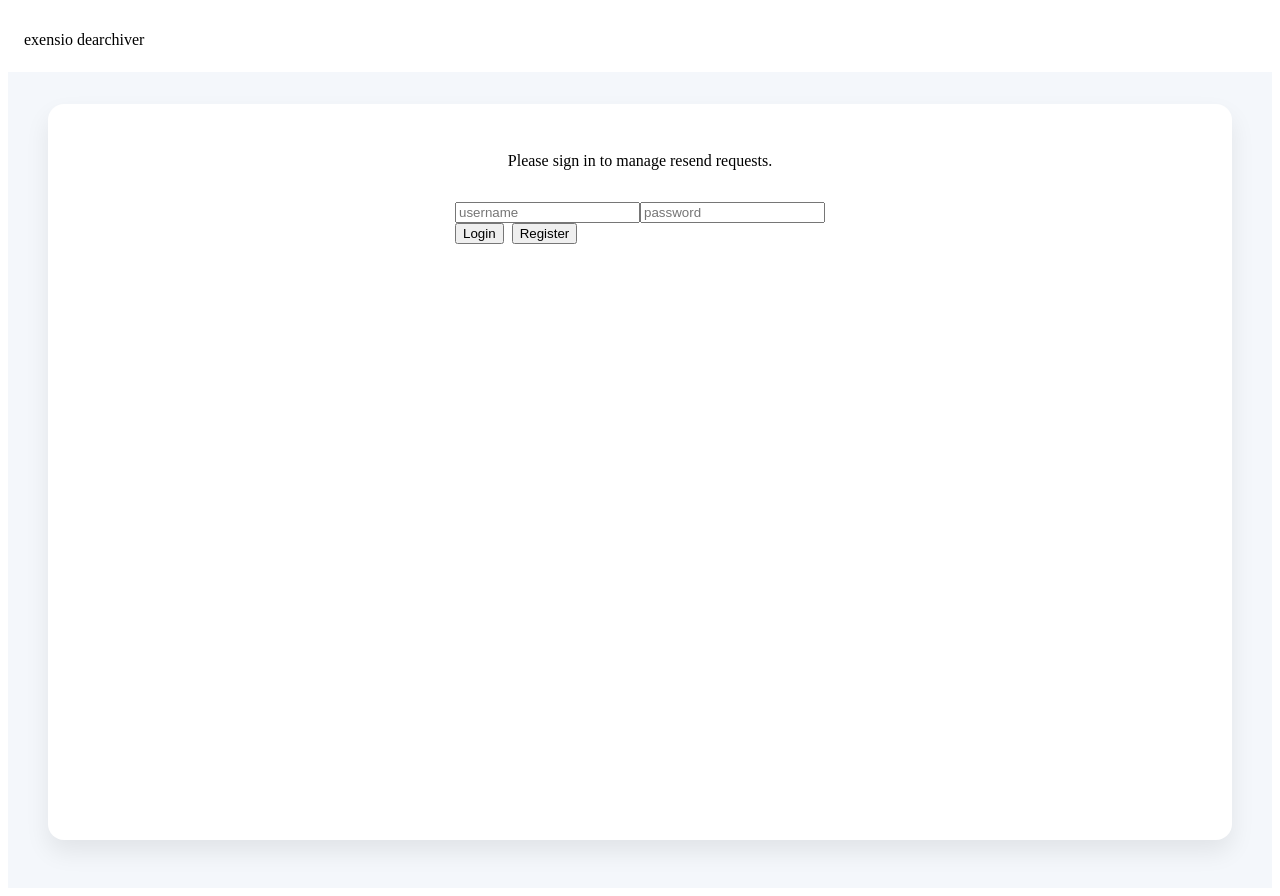
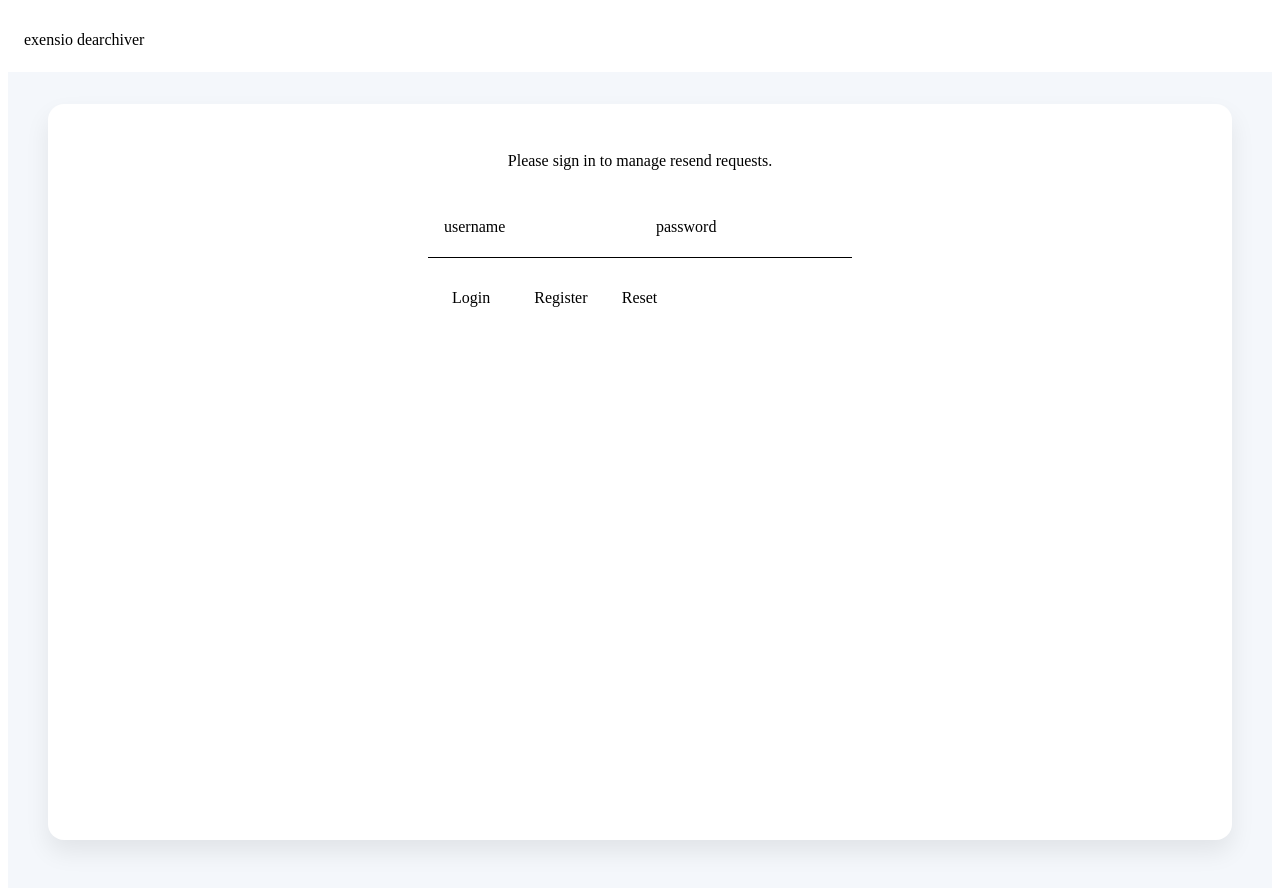
Before and after one commit to ejkorg/sender, an Angular app in the folder frontend/: page / in a window 1280 px wide. Built offline with nearby package versions, Linux system fonts and the light colour scheme.

Commit message:
feat(frontend): use MatSnackBar in LoginComponent and link to register/reset pages

```diff
--- a/frontend/src/app/auth/login.component.ts
+++ b/frontend/src/app/auth/login.component.ts
@@ -2,34 +2,40 @@ import { Component } from '@angular/core';
 import { CommonModule } from '@angular/common';
 import { FormsModule } from '@angular/forms';
 import { AuthService } from './auth.service';
+import { MatSnackBar } from '@angular/material/snack-bar';
+import { Router } from '@angular/router';
+import { MatButtonModule } from '@angular/material/button';
+import { MatFormFieldModule } from '@angular/material/form-field';
+import { MatInputModule } from '@angular/material/input';
 
 @Component({
   selector: 'app-login',
   standalone: true,
-  imports: [CommonModule, FormsModule],
+  imports: [CommonModule, FormsModule, MatButtonModule, MatFormFieldModule, MatInputModule],
   template: `
     <div style="display:flex; gap:8px; align-items:center;">
       <ng-container *ngIf="(auth.user$ | async) as u; else loginForm">
         <span>{{ u.username }}</span>
-        <button type="button" (click)="logout()">Logout</button>
+        <button mat-button type="button" (click)="logout()">Logout</button>
       </ng-container>
       <ng-template #loginForm>
         <div style="display:flex; flex-direction:column; gap:8px;">
           <div *ngIf="!registerMode">
-            <input [(ngModel)]="username" placeholder="username" (keydown.enter)="login($event)" />
-            <input [(ngModel)]="password" type="password" placeholder="password" (keydown.enter)="login($event)" />
+            <mat-form-field><input matInput [(ngModel)]="username" placeholder="username" (keydown.enter)="login($event)" /></mat-form-field>
+            <mat-form-field><input matInput [(ngModel)]="password" type="password" placeholder="password" (keydown.enter)="login($event)" /></mat-form-field>
             <div style="display:flex; gap:8px;">
-              <button type="button" (click)="login($event)">Login</button>
-              <button type="button" (click)="registerMode = true">Register</button>
+              <button mat-raised-button color="primary" type="button" (click)="login($event)">Login</button>
+              <button mat-button type="button" (click)="router.navigateByUrl('/register')">Register</button>
+              <button mat-button type="button" (click)="router.navigateByUrl('/request-reset')">Reset</button>
             </div>
           </div>
           <div *ngIf="registerMode">
-            <input [(ngModel)]="regUsername" placeholder="username" />
-            <input [(ngModel)]="regEmail" placeholder="email (optional)" />
-            <input [(ngModel)]="regPassword" type="password" placeholder="password" />
+            <mat-form-field><input matInput [(ngModel)]="regUsername" placeholder="username" /></mat-form-field>
+            <mat-form-field><input matInput [(ngModel)]="regEmail" placeholder="email (optional)" /></mat-form-field>
+            <mat-form-field><input matInput [(ngModel)]="regPassword" type="password" placeholder="password" /></mat-form-field>
             <div style="display:flex; gap:8px;">
-              <button type="button" (click)="register()">Create account</button>
-              <button type="button" (click)="cancelRegister()">Cancel</button>
+              <button mat-button type="button" (click)="register()">Create account</button>
+              <button mat-button type="button" (click)="cancelRegister()">Cancel</button>
             </div>
           </div>
         </div>
@@ -45,7 +51,7 @@ export class LoginComponent {
   regEmail: string | null = null;
   regPassword = '';
 
-  constructor(public auth: AuthService) {}
+  constructor(public auth: AuthService, public snack: MatSnackBar, public router: Router) {}
 
   login(event?: Event) {
     event?.preventDefault();
@@ -53,7 +59,7 @@ export class LoginComponent {
     if (!this.username || !this.password) return;
     this.auth.login(this.username, this.password).subscribe(
       _ => {},
-      err => { alert('Login failed'); }
+      err => { this.snack.open('Login failed', 'Close', { duration: 3000 }); }
     );
   }
 
@@ -61,12 +67,12 @@ export class LoginComponent {
 
   register() {
     if (!this.regUsername || !this.regPassword || this.regPassword.length < 8) {
-      alert('username and password (>=8) required');
+      this.snack.open('username and password (>=8) required', 'Close', { duration: 4000 });
       return;
     }
     this.auth.register(this.regUsername, this.regEmail, this.regPassword).subscribe(
       _ => { this.registerMode = false; this.username = this.regUsername; this.password = this.regPassword; },
-      err => { alert('Registration failed: ' + (err?.error?.error || err?.message || 'unknown')); }
+      err => { this.snack.open('Registration failed: ' + (err?.error?.error || err?.message || 'unknown'), 'Close', { duration: 4000 }); }
     );
   }
 
```
